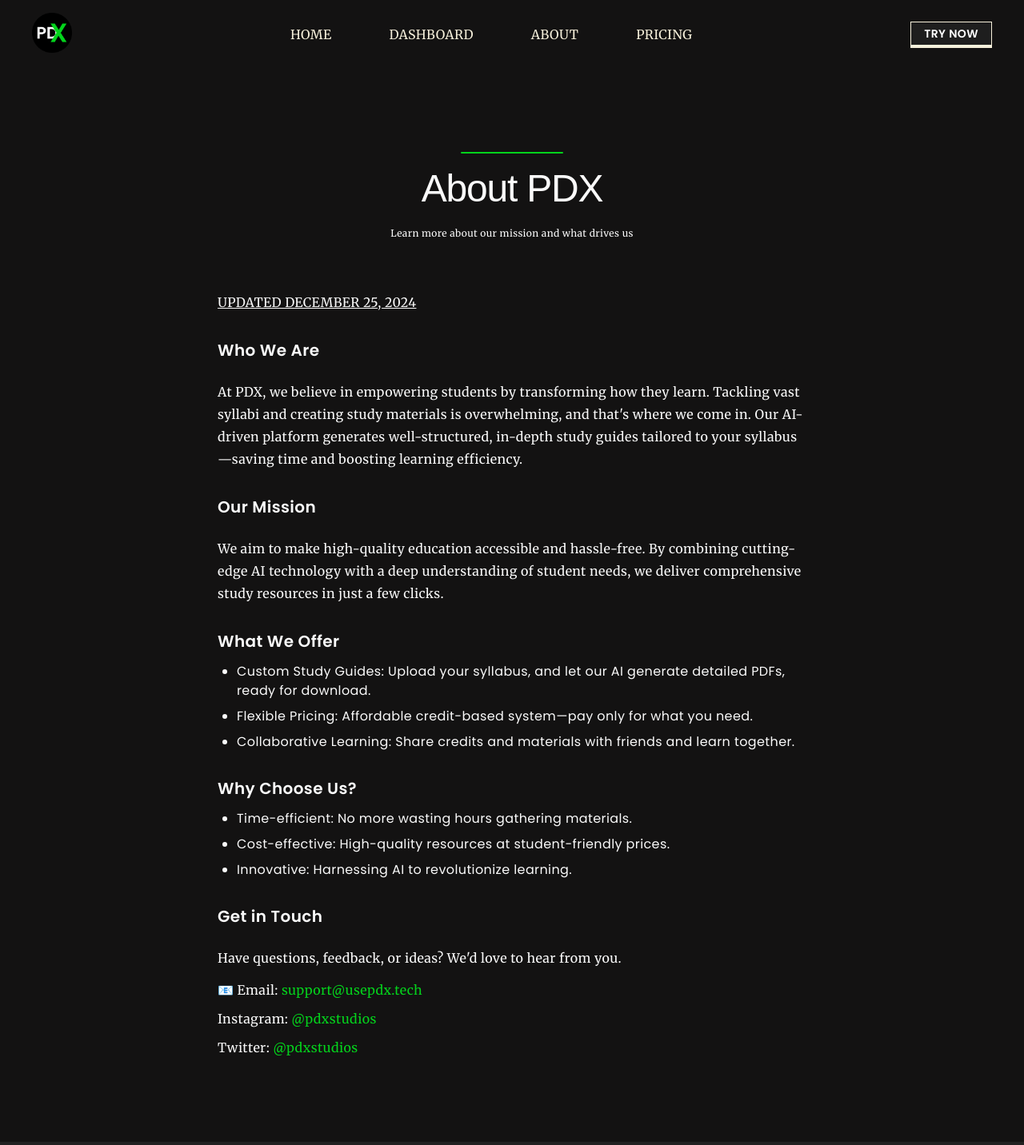
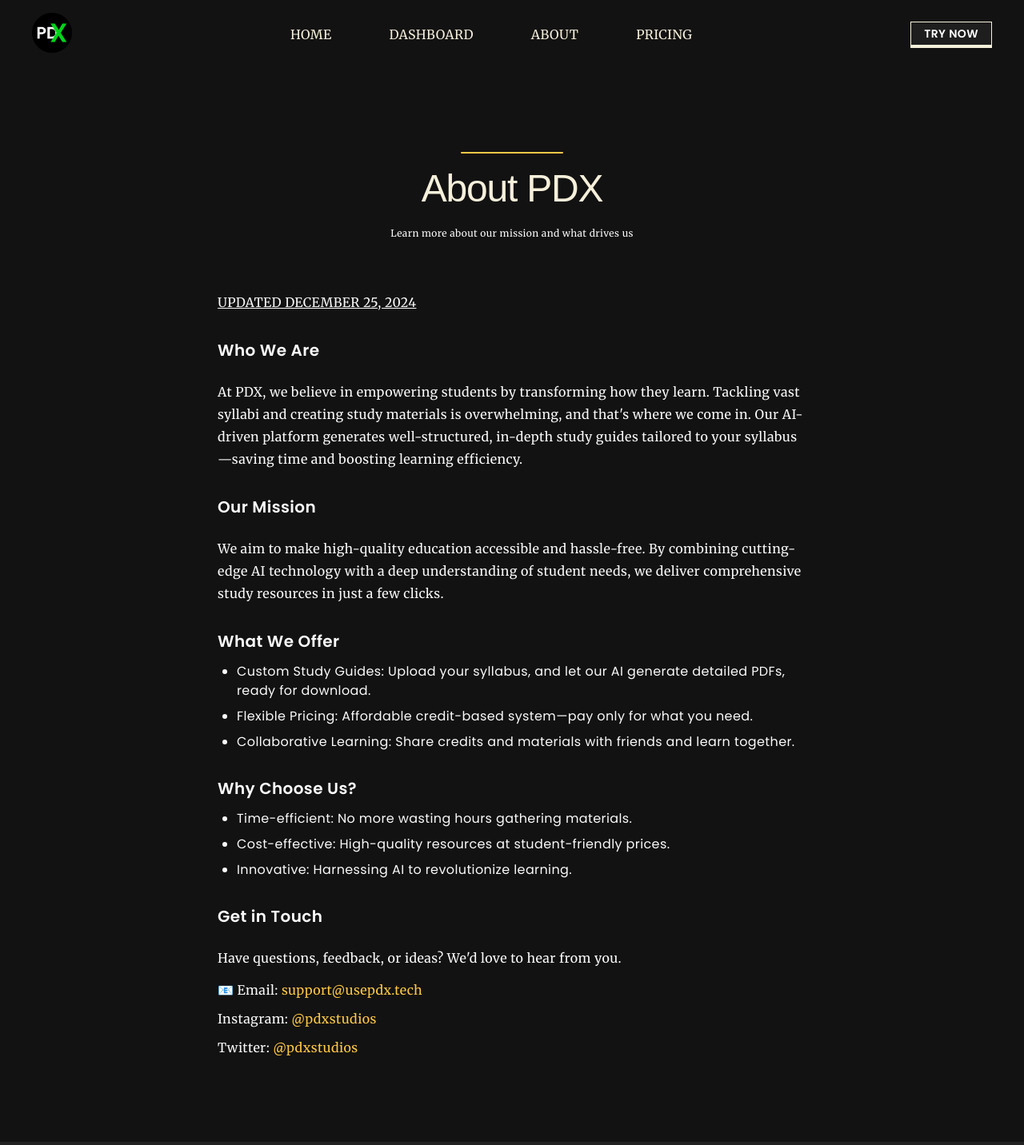
Before and after one commit to Dey11/pdx, a Next.js app: page /about in a window 1280 px wide. Shown: the top 1432 px of the page at 80% size. Built offline with nearby package versions, Linux system fonts and the light colour scheme; no server answers; a web font is replaced by a local one.

Commit message:
change legal pages theme

```diff
--- a/src/app/(landing)/(legal)/about/page.tsx
+++ b/src/app/(landing)/(legal)/about/page.tsx
@@ -14,9 +14,11 @@ export const metadata: Metadata = {
 const page = () => {
   return (
     <div className="mx-auto min-h-screen max-w-3xl px-4">
-      <div className="mx-auto mt-[15dvh] h-[2px] w-32 rounded-md bg-brand-green" />
+      <div className="mx-auto mt-[15dvh] h-[2px] w-32 rounded-md bg-brand-yellow" />
 
-      <H1 className="pt-5 text-center lg:text-5xl">About PDX</H1>
+      <H1 className="pt-5 text-center text-brand-heading lg:text-5xl">
+        About PDX
+      </H1>
       <Para className="text-center text-xs">
         Learn more about our mission and what drives us
       </Para>
@@ -85,13 +87,13 @@ const page = () => {
             </Para>
             <div className="space-y-2">
               <Para>
-                📧 Email: <span className="text-brand-green">{EMAIL}</span>
+                📧 Email: <span className="text-brand-yellow">{EMAIL}</span>
               </Para>
               <Para>
                 Instagram:{" "}
                 <Link
                   href={INSTAGRAM}
-                  className="text-brand-green hover:underline"
+                  className="text-brand-yellow hover:underline"
                   target="_blank"
                 >
                   @pdxstudios
@@ -101,7 +103,7 @@ const page = () => {
                 Twitter:{" "}
                 <Link
                   href={TWITTER}
-                  className="text-brand-green hover:underline"
+                  className="text-brand-yellow hover:underline"
                   target="_blank"
                 >
                   @pdxstudios
--- a/src/app/(landing)/(legal)/policy/page.tsx
+++ b/src/app/(landing)/(legal)/policy/page.tsx
@@ -14,9 +14,11 @@ export const metadata: Metadata = {
 const page = () => {
   return (
     <div className="mx-auto min-h-screen max-w-3xl px-4">
-      <div className="mx-auto mt-[15dvh] h-[2px] w-32 rounded-md bg-brand-green" />
+      <div className="mx-auto mt-[15dvh] h-[2px] w-32 rounded-md bg-brand-yellow" />
 
-      <H1 className="pt-5 text-center lg:text-5xl">Privacy Policy</H1>
+      <H1 className="pt-5 text-center text-brand-heading lg:text-5xl">
+        Privacy Policy
+      </H1>
       <Para className="text-center text-xs">
         Learn how PDX collects, uses, and protects your personal information
       </Para>
@@ -255,7 +257,7 @@ const page = () => {
             <Para>
               If you have questions or concerns about this Privacy Policy,
               please contact us at:{" "}
-              <span className="text-brand-green">{EMAIL}</span>
+              <span className="text-brand-yellow">{EMAIL}</span>
             </Para>
           </section>
 
--- a/src/app/(landing)/(legal)/terms/page.tsx
+++ b/src/app/(landing)/(legal)/terms/page.tsx
@@ -14,9 +14,11 @@ export const metadata: Metadata = {
 const page = () => {
   return (
     <div className="mx-auto min-h-screen max-w-3xl px-4">
-      <div className="mx-auto mt-[15dvh] h-[2px] w-28 rounded-md bg-brand-green" />
+      <div className="mx-auto mt-[15dvh] h-[2px] w-28 rounded-md bg-brand-yellow" />
 
-      <H1 className="pt-5 text-center lg:text-5xl">Terms of Use</H1>
+      <H1 className="pt-5 text-center text-brand-heading lg:text-5xl">
+        Terms of Use
+      </H1>
       <Para className="text-center text-xs">
         Learn more about how PDX collects and uses data and your rights as a PDX
         user
@@ -264,7 +266,7 @@ const page = () => {
             <Para>
               If you have questions or concerns about these Terms, please
               contact us at{" "}
-              <span className="font-semibold text-brand-green">{EMAIL}</span>.
+              <span className="font-semibold text-brand-yellow">{EMAIL}</span>.
             </Para>
           </section>
 
```
